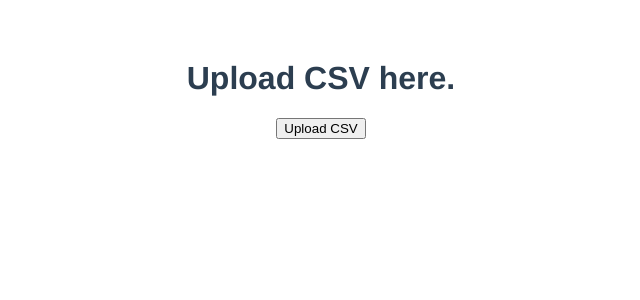
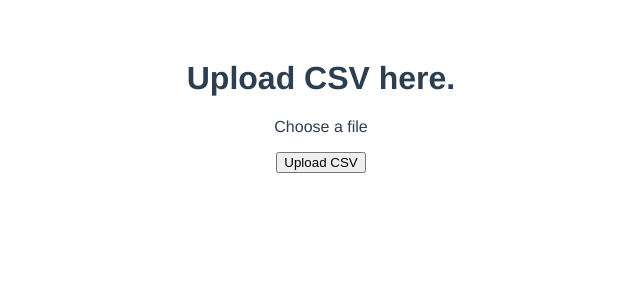
Before and after one commit to leofisG/GroupAllocatorFrontEnd, a Vue app: page / in a window 1280 px wide. Shown: the top 300 px of the page, without its empty margins (319-959 px from the left). Built offline with nearby package versions, Linux system fonts and the light colour scheme.

Commit message:
Allow uploading of file and displaying file name

```diff
--- a/src/App.vue
+++ b/src/App.vue
@@ -1,6 +1,6 @@
 <template>
   <div id="app">
-    <UploadCSV msg="Welcome to Your Vue.js App"/>
+    <UploadCSV/>
   </div>
 </template>
 
@@ -11,6 +11,9 @@ export default {
   name: 'app',
   components: {
     UploadCSV
+  },
+  created() {
+    document.title = "Student allocator"
   }
 }
 </script>
--- a/src/components/UploadCSV.vue
+++ b/src/components/UploadCSV.vue
@@ -1,15 +1,29 @@
 <template>
   <div class="upload">
     <h1>Upload CSV here.</h1>
-    <button>Upload CSV</button>
+    <p>{{ fileName }}</p>
+    <input type="file" ref="file" style="display: none" v-on:change="processCSV">
+    <button v-if="noFile" @click="$refs.file.click()">Upload CSV</button>
+    <button v-if="!noFile"> Continue</button>
   </div>
 </template>
 
 <script>
 export default {
-  name: 'HelloWorld',
-  props: {
-    msg: String
+  name: 'upload',
+  data() {
+    return {
+      fileName: "Choose a file",
+      file: null,
+      noFile: true
+    }
+  },
+  methods: {
+    processCSV() {
+      this.noFile = false
+      this.file = this.$refs.file.files[0]
+      this.fileName = `You have uploaded ${this.file.name}`
+    }
   }
 }
 </script>
```
